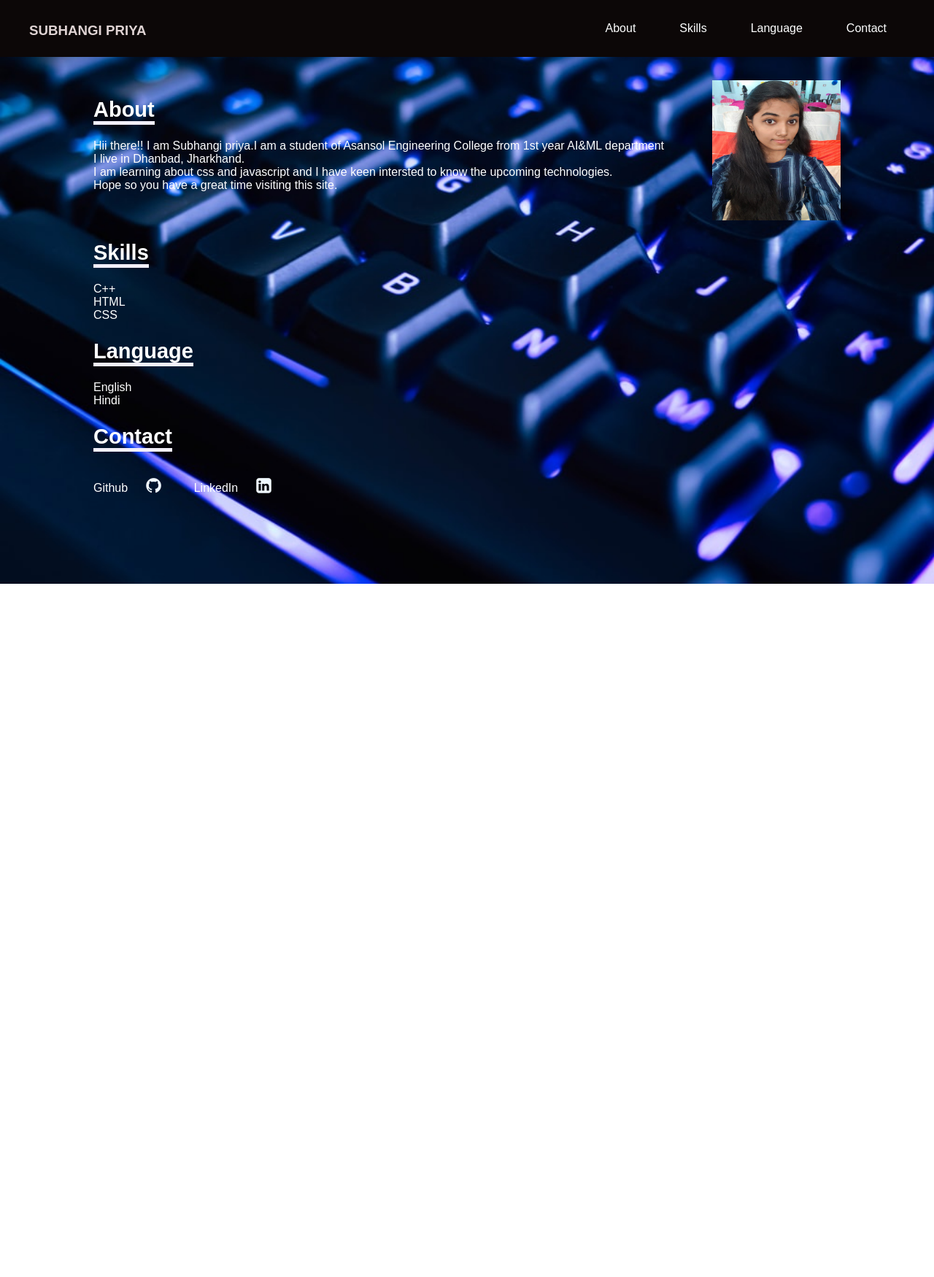
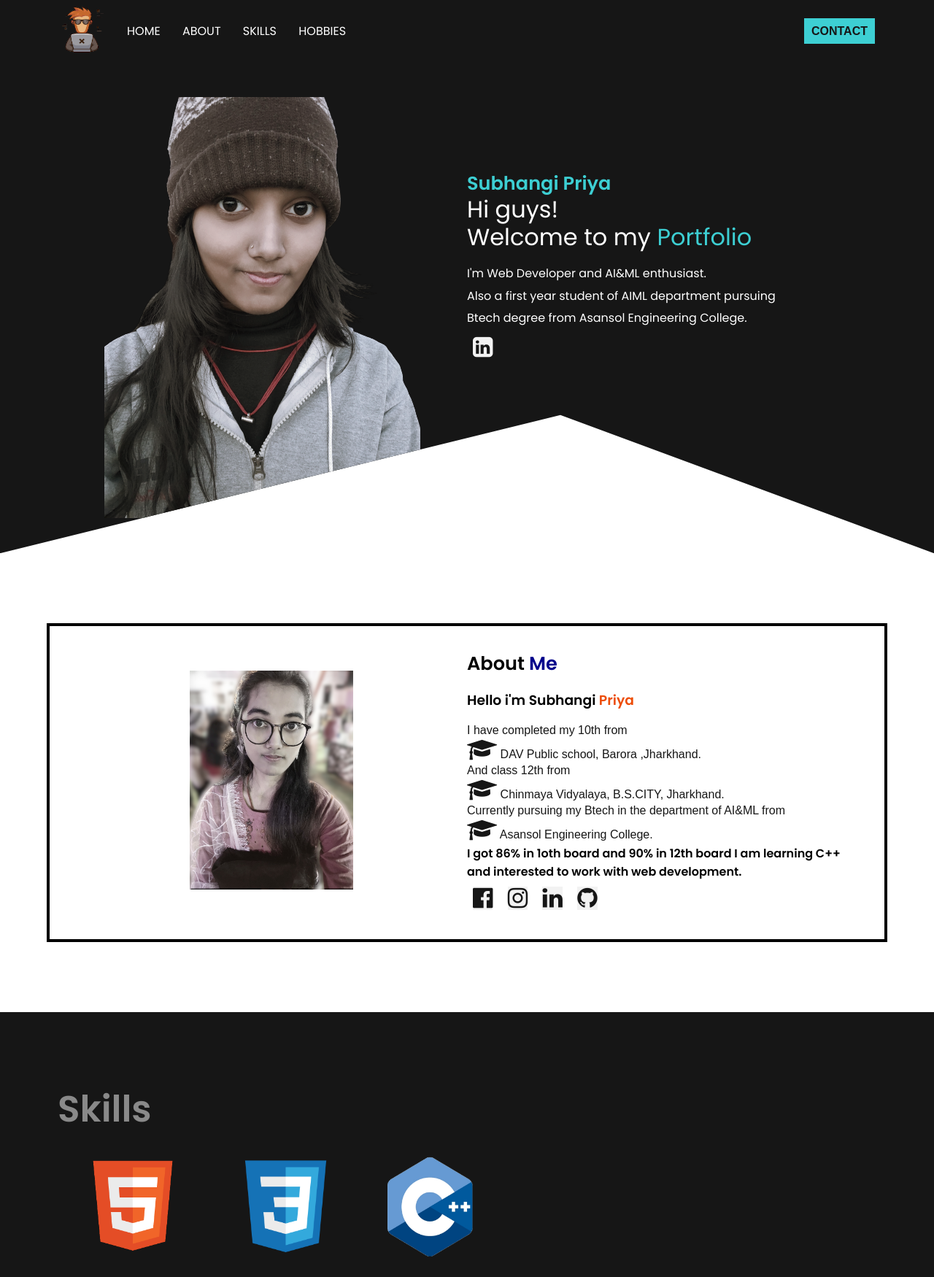
Before and after one commit to Subhangi0707/Subhangi0707.github.io, a plain HTML site: page index.html in a window 1280 px wide. Shown: the top 1750 px of the page at 73% size. Before the commit the page ends 800 px from the top, so only its background shows below. Drawn offline with Linux system fonts and the light colour scheme.

Commit message:
Portfolio Updated

```diff
--- /dev/null
+++ b/css/style.css
@@ -0,0 +1,206 @@
+
+@import 'utilities.css';
+
+:root{
+    --primary:#3DCFD3;
+    --dark:#161616;
+    --pure:#FFFFFF;
+    --ternary:#898989;
+    --light:#F2F2F2;
+}
+html{
+    scroll-behavior: smooth;
+}
+body{
+       font-family:'poppins', sans-serif;
+       overflow-x:hidden;
+    }
+*{
+       margin:0;
+       box-sizing: border-box;
+       -webkit-font-smoothing:antialiased;
+ }
+   header{
+       background: var(--dark);
+       clip-path:polygon(0 0, 100% 0, 100% 100%, 60% 75%, 0 100%);
+   }
+   .logo{
+    width: 4em;
+   }
+
+   .container{
+       max-width:1152px;
+       padding:0 15px;
+       margin:0 auto;
+   }
+
+   header nav .left a{
+       color:var(--pure);
+       text-decoration:none ;
+       margin:13px;
+       transition:all .3s eas;
+   }
+   header nav .left a:hover{
+       color:var(--primary);
+   }
+   header nav {
+       padding:2px;
+   }
+
+   header nav .branding{
+       margin-right:0;
+   }
+   header nav .branding{
+       margin-right:1rem;
+   }
+   .hero{
+       padding:3rem 0;
+   }
+
+   .hero .left img{
+   width:400 px;
+   }
+   .hero .right{
+       color:var(--pure);
+   }
+   .hero .right h6{
+       font-size:1.6rem;
+       color:var(--primary);
+       margin-bottom: -0.2rem;
+   }
+.hero .right h2{
+    font-size:2rem;
+    font-weight:100;
+    line-height:1.2;
+    margin-bottom:1rem ;
+}
+.hero .right h2 span{
+    color:var(--primary);
+}
+.hero .right p{
+    line-height:1.9;
+    margin-bottom:0;
+}
+.hero .right{
+    margin-top:-7rem;
+}
+section{
+    padding:6rem 0;
+}
+section.about .about-me-image{
+    height:300px;
+    left: 12em;
+    position: relative;
+}
+.social-media{
+    font-size:2rem;
+    margin:0.5rem;
+    background:var(--light);
+}
+.social-black-bg{
+    font-size:2rem;
+    margin:0.5rem;
+    color: var(--light);
+}
+a.social :hover{
+    color:var(--primary);
+}
+section.about h1{
+    margin-bottom: 1rem;
+    font-size:1.6rem;
+    font-weight:400px;
+}
+a:visited,a:link {
+    color: var(--dark);
+  }
+section.about h1 span{
+    color:#00008B;
+}
+section.about h3 span{
+    color:#ed4d08;
+}
+
+section.about .container{
+    border: 4px solid black;
+    padding: 2em 0;
+}
+a.location{
+    font-size:2rem;
+}
+a.location :hover{
+    color:var(--primary);
+}
+section.about p{
+    color:var(--dark);
+    font-family:sans-serif;
+}
+.tech1{
+    width: 206px;
+    padding: 0.8rem;
+}
+
+.tech2{
+    width: 189px;
+    padding: 1rem;
+    margin: 0.5rem;
+}
+.tech3{
+    width: 150px;
+    margin: 1rem;
+}
+.tech4{
+    width: 142px;
+    margin: 1rem;
+    padding: 0.6rem;
+}
+section.skills {
+    background:var(--dark);
+    height:400px;
+    color:#898989;
+}
+.bad{
+    width: 200px;
+    margin:0;
+}
+.music{
+    width: 200px;
+    padding: 1rem;
+    margin: auto;
+}
+.sketch{
+    width: 160px;
+    padding: 0.5rem;
+    margin: 1rem;
+}
+.section-heading{
+    font-size:50px;
+}
+.sketch1,.music1,.bad1{
+    display: inline;
+}
+
+.hobbies .container{
+    text-align:center;
+}
+.wishes p{
+    text-align: center;
+}
+.phone{
+    position: relative;
+    text-align: center;
+    height: 10em;
+    padding-top: 2em;
+    background-color: var(--dark);
+}
+.section-heading-black{
+    margin-bottom: 1em;
+    margin-top: -14px;
+    color: var(--pure);
+}
+.mail{
+    margin:0 3rem;
+    position: relative;
+}
+.mail :hover{
+background-color: var(--primary);
+}
--- /dev/null
+++ b/css/utilities.css
@@ -0,0 +1,45 @@
+.flex{
+    display:flex;
+}
+
+.items-center{
+    align-items:center;
+}
+.justify-between{
+    justify-content:space-between;
+}
+.btn{
+    padding:0.4rem 0.5rem;
+    font-size:1rem;
+    font-weight:600;
+    border:2px solid transparent;
+    outline:none;
+    cursor:pointer;
+    text-transform:uppercase;
+    transition:all .3s eas;
+}
+.btn-primary{
+    background:var(--primary);
+    color:var(--secondary);
+}
+.btn-primary:hover{
+    background:transparent;
+    border-color:var(--primary);
+    color:var(--primary);
+}
+.btn-secondary{
+    background:transparent;
+    color:var(--primary);
+    border-color:var(--primary);
+    margin-top:1rem;
+}
+.btn-secondary:hover{
+    background:var(--primary);
+    color: var(--secondary);
+}
+.flex-1{
+    flex:1;
+}
+.justify-center{
+    justify-content:center;
+}
--- a/index.html
+++ b/index.html
@@ -2,87 +2,110 @@
 <html lang="en">
     <head>
         <meta charset="UTF-8">
-    <meta http-equiv="X-UA-Compatible" content="IE=edge">
-    <meta name="viewport" content="width=device-width, initial-scale=1.0">
+        <meta name="viewport" content="width=device-width", initial-scale="1.00">
+        <meta http-equiv="X-UA-Compatible" content="ie=edge">
         <link rel="stylesheet" href="https://cdnjs.cloudflare.com/ajax/libs/font-awesome/4.7.0/css/font-awesome.min.css">
-    <title>Portfolio</title>
-
-    <link rel="stylesheet" href="style1.css">
-    <style>
-        body{
-            font-family: Arial, Helvetica, sans-serif;
-            color: white;
-        }
-    </style>
+        <title>My Awesome portfolio</title>
+        <link href="https://fonts.googleapis.com/css?family=Poppins:400,600&display=swap" rel="stylesheet">
+        <link rel="stylesheet" href="./css/style.css">
     </head>
     <body>
-
-    <nav>
-        <h3 class="nav-heading">
-            SUBHANGI PRIYA
-        </h3>
-        <ul>
-            <li>
-                <a href="#about">About</a>
-            </li>
-            <li><a href="#skills">Skills</a></li>
-            <li>
-                <a href="#lang">Language</a>
-            </li>
-            <li><a href="#contact">Contact</a></li>
-        </ul>
-    </nav>
-
-    <main>
-
-        <section class="about" id="about">
-            <div class="about-content">
-                <h1 class="heading">
-                    <span>About</span>
-                </h1>
-                <p>
-                    Hii there!! I am Subhangi priya.I am a student of Asansol Engineering College from 1st year AI&ML department<br>
-                    I live in Dhanbad, Jharkhand.<br> I am learning about css and javascript and I have keen intersted to know the upcoming technologies.<br>
-                    Hope so you have a great time visiting this site.
-                </p>
+        <header>
+        <div class="container">
+            <nav class="flex items-center justify-between">
+                <div class="left flex items-center">
+                    <div class="branding">
+                        <img src="logo.png" class="logo" alt="">
                     </div>
                     <div>
-                <img src="subh2.jpg" alt="">
+                        <a class="menu" href="#home">HOME</a>
+                        <a class="menu" href="#About">ABOUT</a>
+                        <a class="menu" href="#skills">SKILLS</a>
+                        <a class="menu" href="#hobbies">HOBBIES</a>
+                    </div>
+                </div>
+                    <div class="right">
+                   <a href="#contact"><button class="btn btn-primary">Contact</button></a>
+
+                    </div>
+            </nav>
+            <div class="hero flex items-center justify-between">
+                <div class="left flex-1 flex justify-center">
+                    <img src="photo2.png" alt="">
+                </div>
+                <div class="right flex-1">
+                    <h6>Subhangi Priya</h6>
+                    <h2>Hi guys!
+                        <br>Welcome to my <span>Portfolio</span></br></h2>
+                    <p>I'm Web Developer and AI&ML enthusiast.
+                    <br>Also a first year student of AIML department pursuing </br>
+                    Btech degree from Asansol Engineering College.</p>
+                    <a class="social" href="https://www.linkedin.com/in/subhangi-priya-b3392b222/" target="_blanck">  <i class="fa social-black-bg fa-linkedin-square" aria-hidden="true"></i></a>
+                </div>
+            </div>
+        </div>
+        </header>
+
+        <section class="about" id="About">
+            <div class="container flex items-center">
+                <div class="flex-1">
+                    <img class="about-me-image" src="photo1.png" alt="">
+                </div>
+                <div class="flex-1">
+                    <h1>About <span> Me</span></h1>
+                    <h3>Hello i'm Subhangi <span> Priya</span></h3>
+                    <p>
+                        <br>I have completed my 10th from
+                        <br><a class="location" href="https://goo.gl/maps/VbhcQZyEgY6tFftw9" target="_blanck"><i class="fa fa-graduation-cap" aria-hidden="true"></i></a> DAV Public school, Barora ,Jharkhand.
+                        <br>And class 12th from
+                        <br><a class="location" href="https://goo.gl/maps/LVCmRgBotQxu6Bcj7" target="_blanck"><i class="fa fa-graduation-cap" aria-hidden="true"></i></a> Chinmaya Vidyalaya, B.S.CITY, Jharkhand.
+                        <br>Currently pursuing my Btech in the department of AI&ML from
+                        <br><a class="location" href="https://goo.gl/maps/SRBsHo7YDEmRv6Jo7" target="_blanck"><i class="fa fa-graduation-cap" aria-hidden="true"></i></a> Asansol Engineering College.
+                        <br><h4>I got 86% in 1oth board and 90% in 12th board I am learning C++
+                        <br>and interested to work with web development.</h4></p>
+                        <div>
+                         <a class="social" href="https://www.facebook.com/profile.php?id=100074824975571" target="_blanck"><i class="fa social-media fa-facebook-official" aria-hidden="true"></i></a>
+                         <a class="social" href="https://www.instagram.com/subhangi__07/" target="_blanck" > <i class="fa social-media fa-instagram" aria-hidden="true"></i></a>
+                         <a class="social" href="https://www.linkedin.com/in/subhangi-priya-b3392b222/" target="_blanck">  <i class="fa social-media fa-linkedin"></i></a>
+                         <a class="social" href="https://github.com/Subhangi0707" target="_blanck">  <i class="fa social-media fa-github"></i></a>
+                        </div>
+                </div>
             </div>
         </section>
-
         <section class="skills" id="skills">
-            <h1 class="heading">
-                <span>Skills</span>
-            </h1>
-            <div class="skills-2">
-                <article>C++</article>
-                <article>HTML</article>
-                <article>CSS</article>
+        <div class="container">
+            <h1 class="section-heading">Skills</h1>
+            <img class="tech1" src="html.png" alt="">
+            <img class="tech2" src="css.png" alt="">
+            <img class="tech3" src="c++.png" alt="">
         </div>
         </section>
-        <section class="Languages known" id="lang">
-            <h1 class="heading">
-                <span>Language</span>
-            </h1>
-            <div class="skills-3">
-                <article>English</article>
-                <article>Hindi</article>
+        <section class="hobbies" id="hobbies">
+            <div class="container">
+                <h1>HOBBIES</h1>
+                <div class="bad1">
+                Badminton<img class="bad" src="badminton.png" alt="">
+                </div>
+                <div class="music1">
+                Music lover<img class="music" src="musiclover.png" alt="">
+                </div>
+                <div class="sketch1">
+                Sketching<img class="sketch" src="sktech.png" alt="">
+                </div>
             </div>
         </section>
         <section class="Contact" id="contact">
-            <h1 class="heading">
-                <span>Contact</span>
-            </h1>
-            <div class="skill-4">
-                <ul>
-                    <li>Github<a href="https://github.com/Subhangi0707"><i class="fa fa-github icon-style"></i></a></li><br>
-                <li>LinkedIn<a href="https://www.linkedin.com/in/subhangi-priya-b3392b222/" > <i class="fa fa-linkedin-square icon-style"></i></a></li><br>
+            <div class="phone">
+                <h1 class="section-heading-black">Contact Me</h1>
+                <a class="mail" href="https://www.facebook.com/profile.php?id=100074824975571" target="_blanck"><i class="fa social-black-bg fa-facebook-official" aria-hidden="true"></i></a>
+                <a class="mail" href="https://www.instagram.com/subhangi__07/" target="_blanck" > <i class="fa social-black-bg fa-instagram" aria-hidden="true"></i></a>
+                <a class="mail" href="https://www.linkedin.com/in/subhangi-priya-b3392b222/" target="_blanck">  <i class="fa social-black-bg fa-linkedin"></i></a>
             </div>
-
         </section>
-
-    </main>
-
+        <div class="wishes">
+        <p>Thanks for visiting!
+            Hope you have a great time!
+        </p>
+    </div>
     </body>
 </html>
--- a/style1.css
+++ /dev/null
@@ -1,73 +0,0 @@
-body {
-    padding: 0;
-    margin: 0;
-    background-image: url("./background.jpg");
-    background-repeat: no-repeat;
-    background-size: 100%;
-}
-
-nav {
-    display: flex;
-    justify-content: space-between;
-
-    background-color: rgb(12, 7, 7);
-    color: rgb(223, 211, 211);
-    padding-inline: 40px;
-}
-ul {
-    list-style: none;
-    display: flex;
-    gap: 10px;
-}
-
-main {
-    width: 80vw;
-    margin-inline: auto;
-
-}
-
-.about {
-    display: flex;
-    justify-content: space-between;
-    margin-top: 2rem;
-}
-
-.heading{
-    font-size: 29px;
-}
-
-.heading span {
-    border-bottom: 5px solid rgb(242, 239, 250);
-}
-.about img {
-    height: 12em;
-    width: 11em;
-}
-.skills4r {
-    display: flex;
-    font-size: 22px;
-    gap: 2rem;
-
-}
-
-.skill-4 ul{
-    padding-left: 0;
-}
-
-.icon-style{
-    font-size:24px;
-    color: aliceblue;
-}
-
-a:link, a:visited {
-    /* background-color: #f44336; */
-    color: white;
-    padding: 14px 25px;
-    text-align: center;
-    text-decoration: none;
-    display: inline-block;
-  }
-
-.nav-heading{
-    padding-top: 12px;
-}
```
Also changed, not shown: background.jpg (deleted), badminton.png (added), c++.png (added), css.png (added), html.png (added), logo.png (added), musiclover.png (added), photo1.png (added), photo2.png (added), sktech.png (added), subh2.jpg (deleted), webdev-removebg-preview.png (added), 2 other files. Lines whose indentation alone changed are shown as unchanged.
